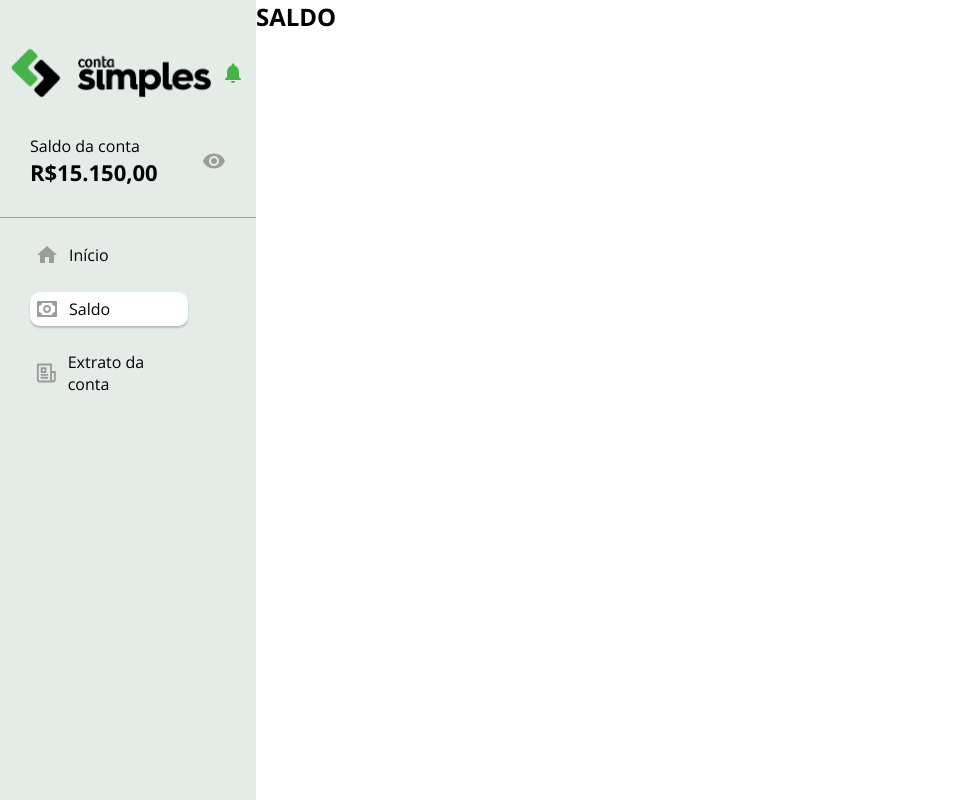
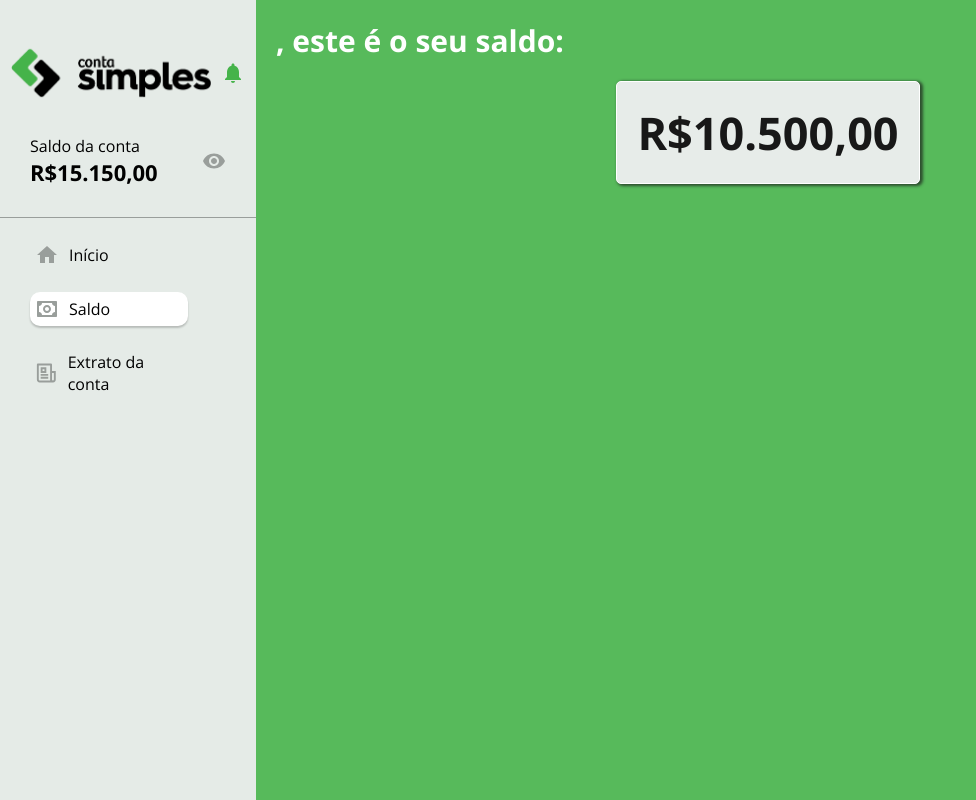
Before and after one commit to allexis096/vacancy-test-02, a React (Create React App) app: page /balance in a window 1280 px wide. Shown: the whole page, without its empty margins (0-976 px from the left). Built offline with nearby package versions, Linux system fonts and the light colour scheme.

Commit message:
:zap: chore: balance page stylized

```diff
--- a/src/pages/Balance/index.tsx
+++ b/src/pages/Balance/index.tsx
@@ -1,4 +1,4 @@
-import React, { useContext, useEffect } from 'react';
+import React, { useContext, useEffect, useState } from 'react';
 import { useHistory } from 'react-router-dom';
 
 import navContext from '../../context/navContext';
@@ -8,6 +8,16 @@ import LeftBar from '../../components/LeftBar';
 import { Container, DashboardBalance } from './styles';
 
 const Balance: React.FC = () => {
+  const [company] = useState(() => {
+    const companyName = localStorage.getItem('@Contasimples:company');
+
+    if (companyName) {
+      return JSON.parse(companyName);
+    }
+
+    return '';
+  });
+
   const history = useHistory();
 
   const { balance, setBalance } = useContext(navContext);
@@ -21,7 +31,9 @@ const Balance: React.FC = () => {
     <Container>
       <LeftBar />
       <DashboardBalance>
-        <h1>SALDO</h1>
+        <h1>{company}, este é o seu saldo:</h1>
+
+        <span>R$10.500,00</span>
       </DashboardBalance>
     </Container>
   );
--- a/src/pages/Balance/styles.ts
+++ b/src/pages/Balance/styles.ts
@@ -6,4 +6,37 @@ export const Container = styled.div`
   height: 100vh;
 `;
 
-export const DashboardBalance = styled.section``;
+export const DashboardBalance = styled.section`
+  color: #fff;
+  font-weight: 700;
+
+  h1 {
+    padding: 20px;
+    font-size: 30px;
+  }
+
+  background-color: #45b34a;
+  opacity: 0.9;
+  flex: 1;
+
+  span {
+    display: block;
+    padding: 20px;
+    color: #000;
+    width: max-content;
+    margin: 0 auto;
+    text-align: center;
+    font-size: 45px;
+
+    background-color: #E5EBE7;
+
+    border: 1px solid #fff;
+    border-radius: 5px;
+    box-shadow: 2px 1px 3px 1px rgba(0, 0, 0, 0.67);
+
+    transition: margin-left 0.4s;
+    &:hover {
+      box-shadow: 5px 3px 3px 1px rgba(0, 0, 0, 0.67);
+      cursor: default;
+    }
+`;
```
